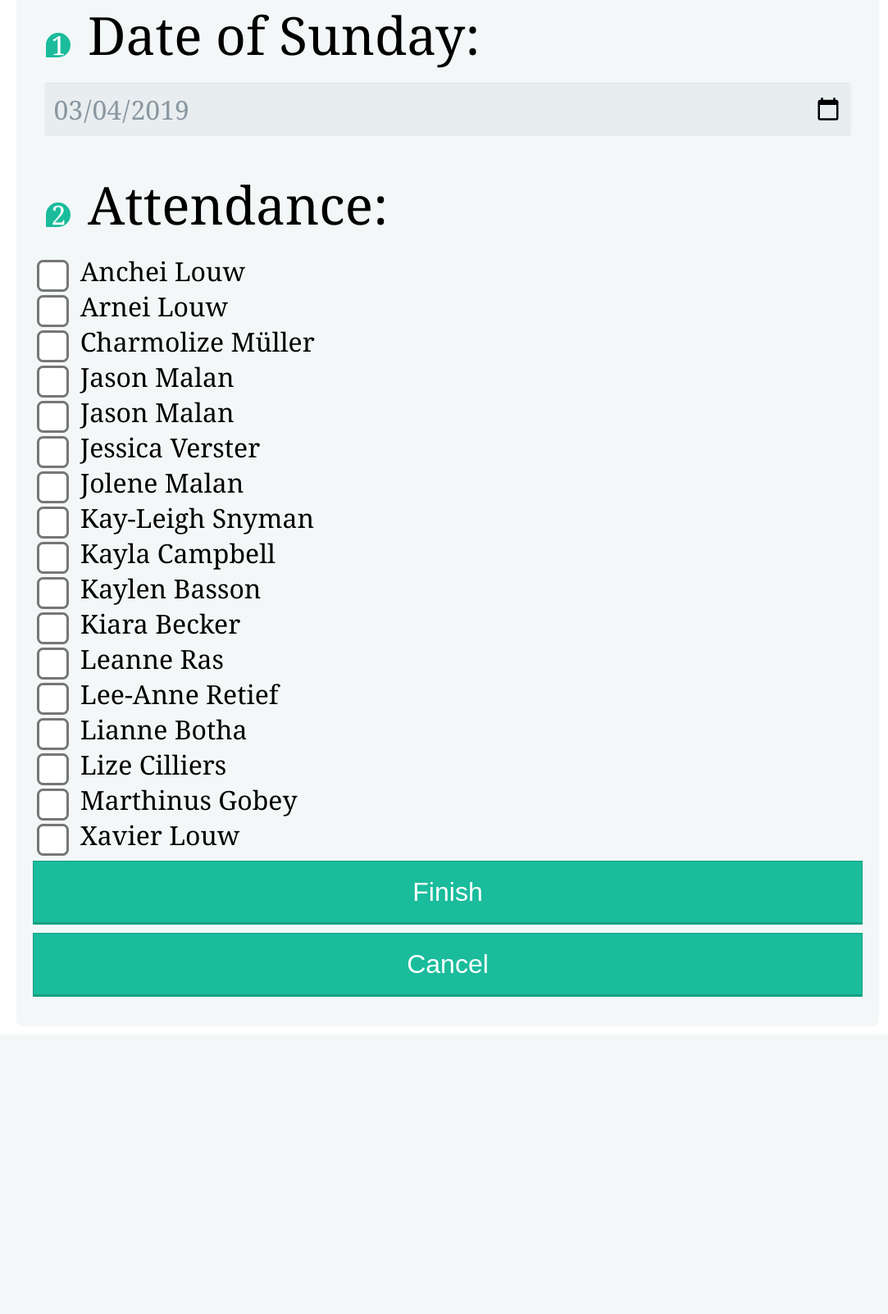
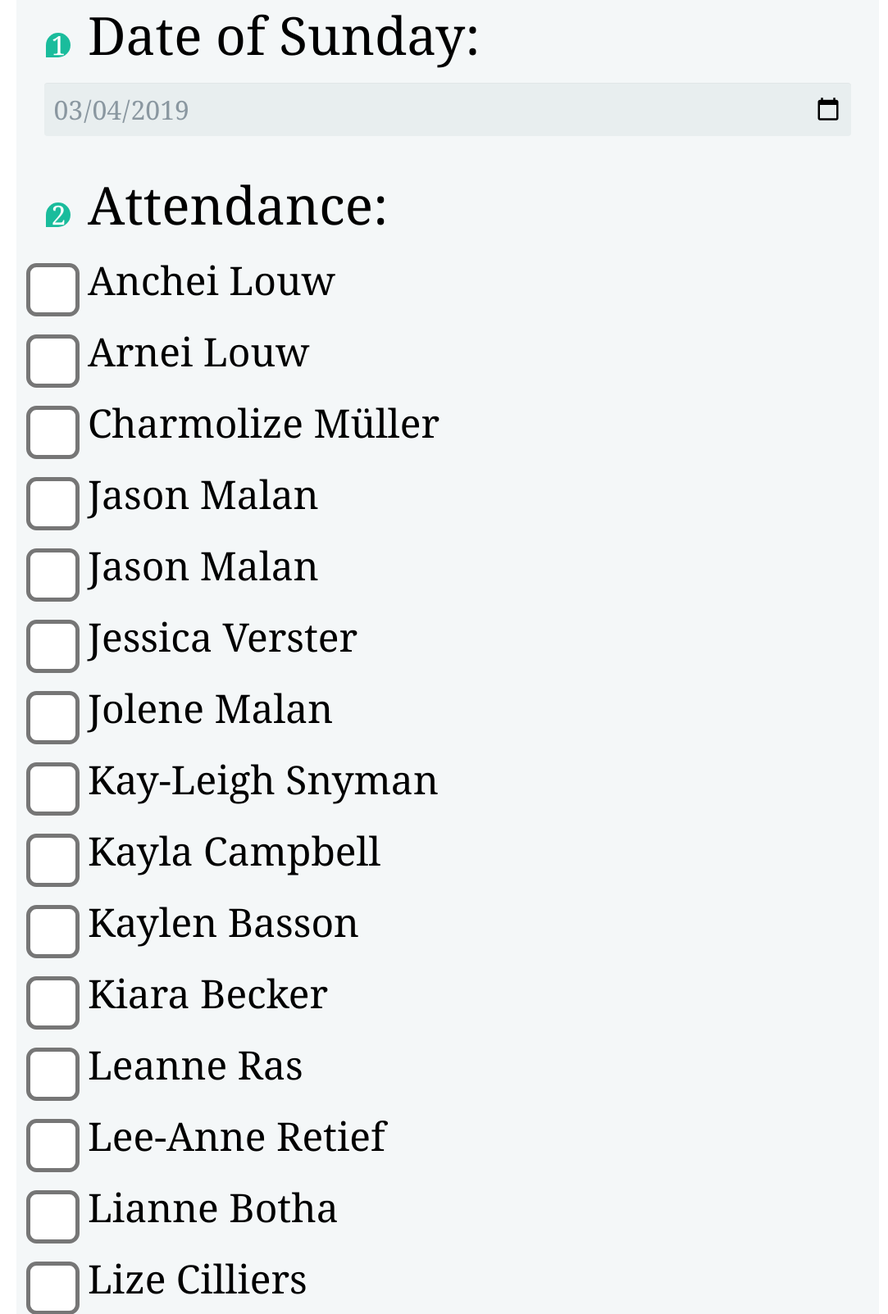
Before and after one commit to HermanRas/SundaySchoolAttendance, a PHP site: page /register.php in a window 1280 px wide. Shown: the part 313-1916 px from the top of the page at 82% size, without its empty margins (94-1177 px from the left). Before the commit the page ends 1529 px from the top, so only its background shows below. Run offline with PHP 8.4, Linux system fonts and the light colour scheme; the visitor is signed in with stand-in values (Sample User, id 1); data comes from the database, SQL or seed files in the repository.

Commit message:
Resized text boxes !

```diff
--- a/main.css
+++ b/main.css
@@ -23,20 +23,20 @@
 .form-style-5 input[type=checkbox]
 {
   /* Double-sized Checkboxes */
-  -ms-transform: scale(3); /* IE */
-  -moz-transform: scale(3); /* FF */
-  -webkit-transform: scale(3); /* Safari and Chrome */
-  -o-transform: scale(3); /* Opera */
-  padding: 15px;
+  -ms-transform: scale(5); /* IE */
+  -moz-transform: scale(5); /* FF */
+  -webkit-transform: scale(5); /* Safari and Chrome */
+  -o-transform: scale(5); /* Opera */
+  padding: 20px;
 }
 
 /* Might want to wrap a span around your checkbox text */
 .form-style-5 .checkboxtext
 {
   /* Checkbox text */
-  font-size: 2rem;
+  font-size: 3rem;
   display: inline;
-  padding: 15px;
+  padding: 20px;
 }
 
 .form-style-5 input[type="text"],
--- a/register.php
+++ b/register.php
@@ -59,9 +59,11 @@ if (isset($_POST['classdate'])) {
                 foreach ($result as $row) {
                     //set options
                     echo '<input type="checkbox" value="' . $row['id'] . '" name="attended[' . $row['id'] . ']"><span class="checkboxtext"> ' . $row['name'] . ' ' . $row['surname'] . "</span><br>";
+                    echo '<br>';
                 }
                 ?>
             </fieldset>
+            <br><br><br><br><br><br>
             <input type="submit" value="Finish" /> <input type="button" value="Cancel" onclick='window.location = "menu.php";' />
         </form>
     </div>
```
